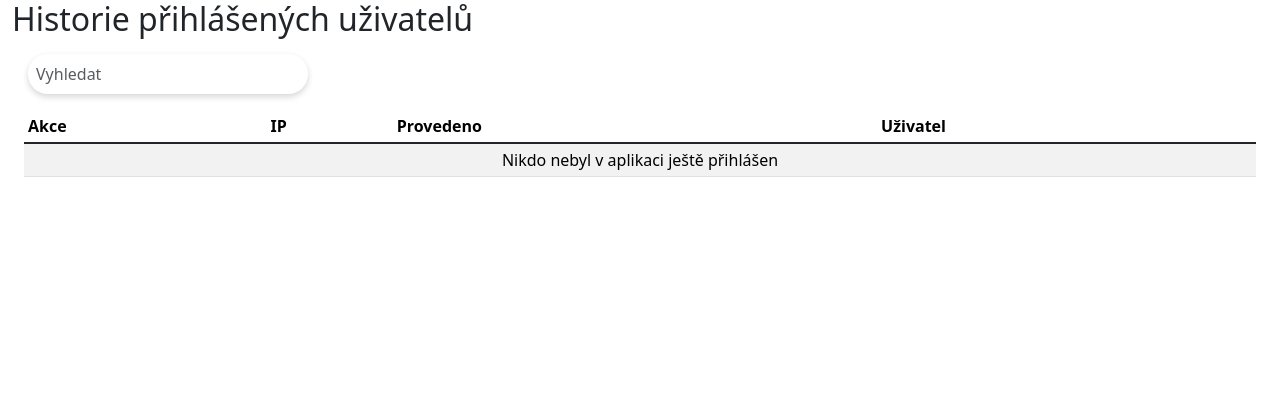
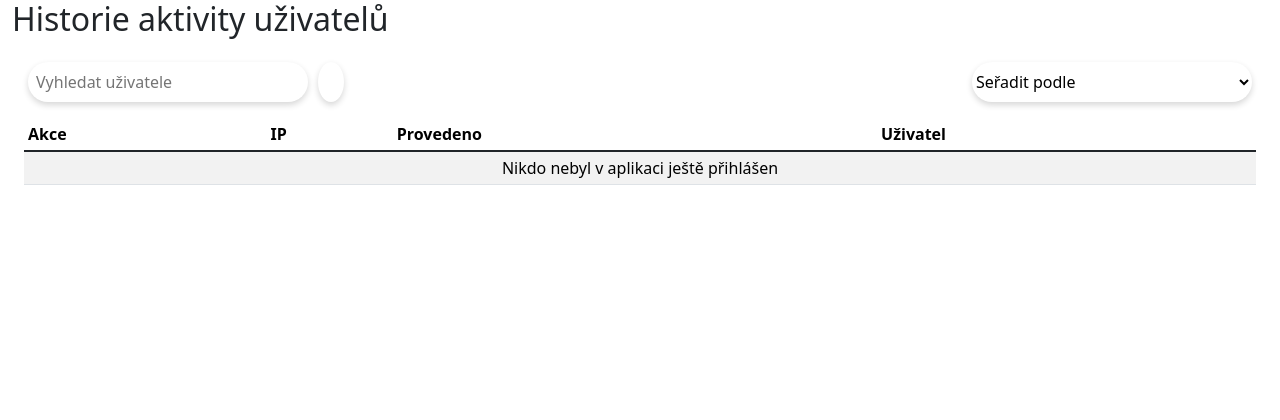
Before and after one commit to martinrumisek/booking_praxi, a CodeIgniter 4 app: the page made by app/Views/dashboard/dash_log.php in a window 1280 px wide. Shown: the top 420 px of the page. Run offline with PHP 8.4 and a stand-in for CodeIgniter, Linux system fonts and the light colour scheme; the template is opened without the code that fills it, so the values that code supplies are empty; some libraries are stand-ins or nearby versions.

Commit message:
Úprava stránky, přidání hledání + seřadit. (úprava grafické části) - (potřeba dodělat funkčnost řazení + hledání)

```diff
--- a/app/Views/dashboard/dash_log.php
+++ b/app/Views/dashboard/dash_log.php
@@ -10,18 +10,49 @@
         background-color: white;
         box-shadow: 0px 3px 6px #00000029;
     }
+    .search-input:focus{
+        border:1px solid #006DBC;
+        outline: none;
+    }
     tr{
         white-space: nowrap;
     }
+    body .table{
+        background-color: black !important;
+    }
+    .btn-search{
+        margin-left: 10px;
+        border-radius: 100%;
+        background-color: white;
+        box-shadow: 0px 3px 6px #00000029;
+    }
+    .btn-search:hover{
+        background-color: #006DBC;
+        color: white;
+    }
 </style>
 <div class="container-fluid">
-    <h2>Historie přihlášených uživatelů</h2>
-    <div class="d-flex m-3">
-        <input class="search-input p-2 form-control" type="text" placeholder="Vyhledat">
+    <h2>Historie aktivity uživatelů</h2>
+    <form action="" method="POST">
+    <div class="d-flex flex-wrap justify-content-between m-3">
+            <div class="d-flex">
+                <input class="search-input p-2 mt-2" id="search-input" type="text" placeholder="Vyhledat uživatele">
+                <button class="btn btn-search mt-2"><i class="fa-solid fa-magnifying-glass"></i></button>
+            </div>
+            <div>
+                <select class="search-input mt-2" id="">
+                    <option selected disabled>Seřadit podle</option>
+                    <option value="1">Od přihlášení po odhlášení</option>
+                    <option value="2">Od odhlášení po přihlášení</option>
+                    <option value="3">Datum sestupně</option>
+                    <option value="4">Datum vzestupně</option>
+                </select>
+            </div>
     </div>
+    </form>
     <div class="container-fluid">
         <div class="table-responsive">
-            <table class="table table-striped table-sm">
+            <table class=" table table-sm table-striped">
                 <thead>
                     <tr>
                         <th scope="col" class="nowrap">Akce</th>
@@ -30,7 +61,7 @@
                         <th scope="col">Uživatel</th>
                     </tr>
                 </thead>
-                <tbody class="table-group-divider">
+                <tbody class="table-group-divider" id="log-table">
                     <?php
                     if(empty($logs)){?>
                         <tr>
@@ -46,7 +77,7 @@
                             <?= $log['ip_adrese'] ?>
                         </td>
                         <td>
-                            <?= date('d.m.Y H:m:s', strtotime($log['create_time'])) ?>
+                            <?= date('d.m.Y H:i:s', strtotime($log['create_time'])) ?>
                         </td>
                         <td><?= $log['user']['name'] . ' ' . $log['user']['surname']?><?php if(!empty($log['user']['Company_id'])){echo ' (firma)';} ?></td>
                     </tr>
@@ -54,6 +85,36 @@
                 </tbody>
             </table>
         </div>
+        <div class="d-flex justify-content-center"><?= $pager->links() ?></div>
     </div>
 </div>
+<script>
+document.addEventListener('DOMContentLoaded', function () {
+    const searchInput = document.getElementById('search-input');
+    const rows = document.querySelectorAll('#log-table tr');
+    const storedValue = localStorage.getItem('searchValue');
+    if (storedValue) {
+        searchInput.value = storedValue;
+        filterRows(storedValue);
+    }
+    searchInput.addEventListener('keyup', function () {
+        const searchValue = this.value.toLowerCase();
+        localStorage.setItem('searchValue', searchValue);
+        filterRows(searchValue);
+    });
+    function filterRows(searchValue) {
+        rows.forEach(row => {
+            const nameCell = row.querySelector('td:nth-child(4)');
+            if (nameCell) {
+                const name = nameCell.textContent.toLowerCase();
+                if (name.includes(searchValue)) {
+                    row.style.display = '';
+                } else {
+                    row.style.display = 'none';
+                }
+            }
+        });
+    }
+});
+</script>
 <?= $this->endSection() ?>
```
